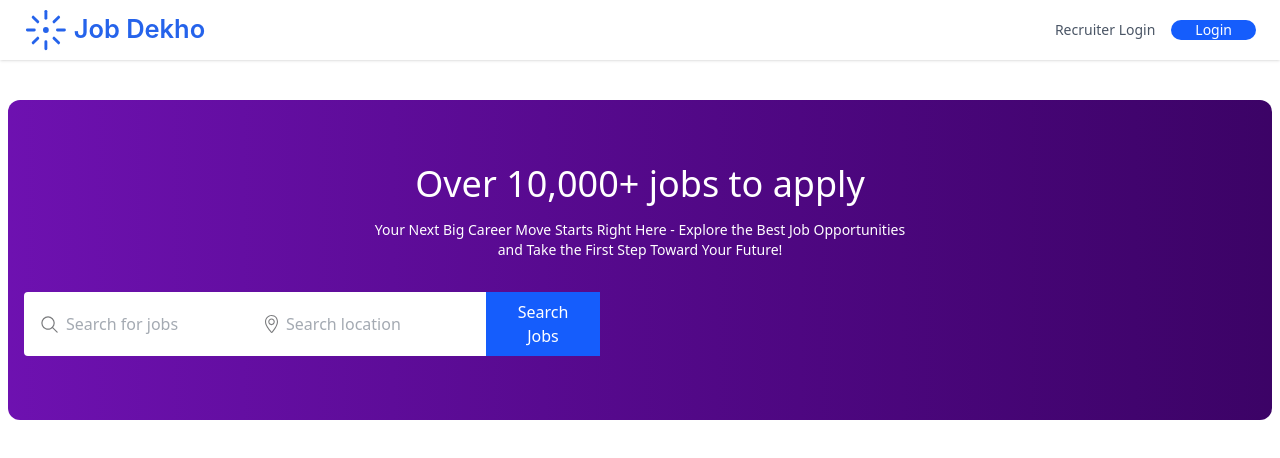
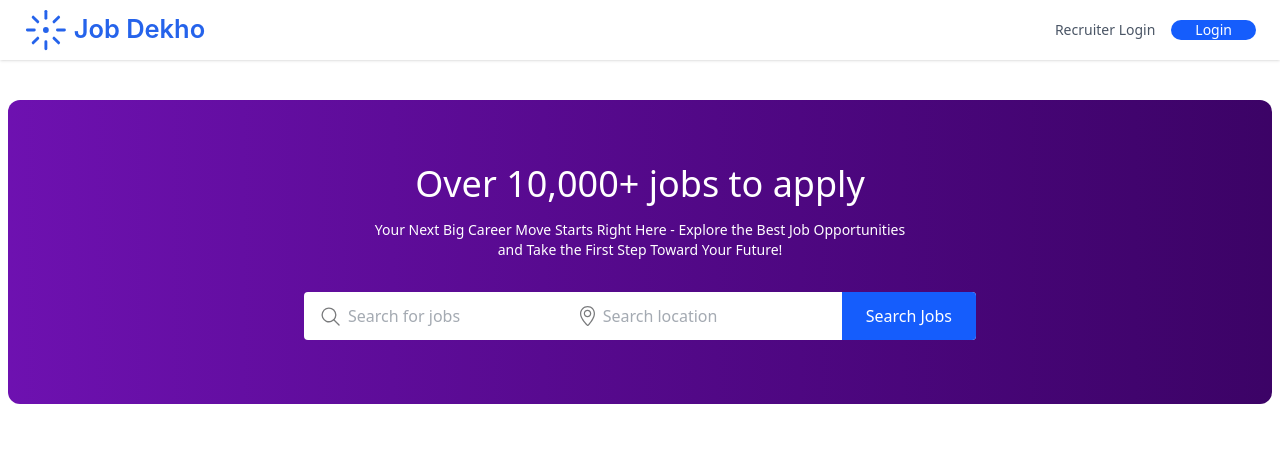
Before and after one commit to utkarsh61r/Job-Portal, a React (Vite) app: page / in a window 1280 px wide. Shown: the top 458 px of the page. Built offline with nearby package versions, Linux system fonts and the light colour scheme; no server answers.

Commit message:
search button fixed

```diff
--- a/src/components/Hero.jsx
+++ b/src/components/Hero.jsx
@@ -7,18 +7,19 @@ const Hero = () => {
         <div className='bg-gradient-to-r from-purple-800 to-purple-950 text-white py-16 text-center mx-2 rounded-xl'>
             <h2 className='text-2xl md:text-3xl lg:text-4xl font-medium mb-4 '>Over 10,000+ jobs to apply</h2>
             <p className='mb-8 max-w-xl mx-auto text-sm font-light px-5'>Your Next Big Career Move Starts Right Here - Explore the Best Job Opportunities and Take the First Step Toward Your Future!</p>
-            <div className='flex items-center justify-between bg-white rounded text-gray-600 max-w-xl pl-4 mx-4 sm:mxauto'>
-               <div className='flex items-center'>
-               <img src={assets.search_icon} alt="" />
-               <input type="text" placeholder="Search for jobs" className='max-sm:text-xs p-2 rounded outline-none w-full'/>
+            <div className='flex items-center bg-white rounded text-gray-600 max-w-2xl mx-4 sm:mx-auto overflow-hidden '>
+
+               <div className='flex items-center px-4 flex-1'>
+               <img className='h-4 sm:h-5' src={assets.search_icon} alt="" />
+               <input type="text" placeholder="Search for jobs" className='max-sm:text-xs p-2 rounded outline-none w-full gap-0'/>
             </div>
              <div className='flex items-center'>
-               <img src={assets.location_icon} alt="" />
+               <img  className='h-4 sm:h-5'src={assets.location_icon} alt="" />
                <input type="text" placeholder="Search location" className='max-sm:text-xs p-2 rounded outline-none w-full'/>
             </div>
 
             <div>
-                <button className='bg-blue-600 text-white px-6  py-2'>Search Jobs</button>
+                <button className='bg-blue-600 text-white px-6 py-3 whitespace-nowrap'>Search Jobs</button>
             </div>
       </div>
     </div>
```
